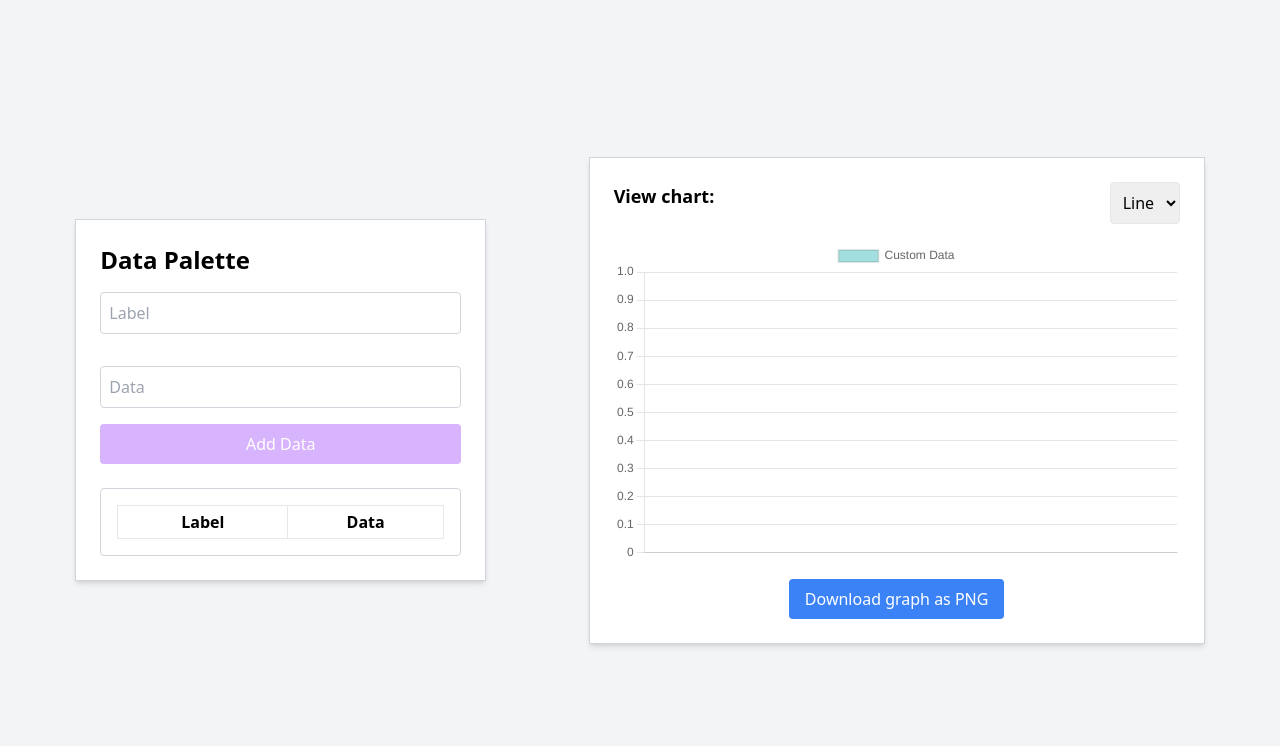
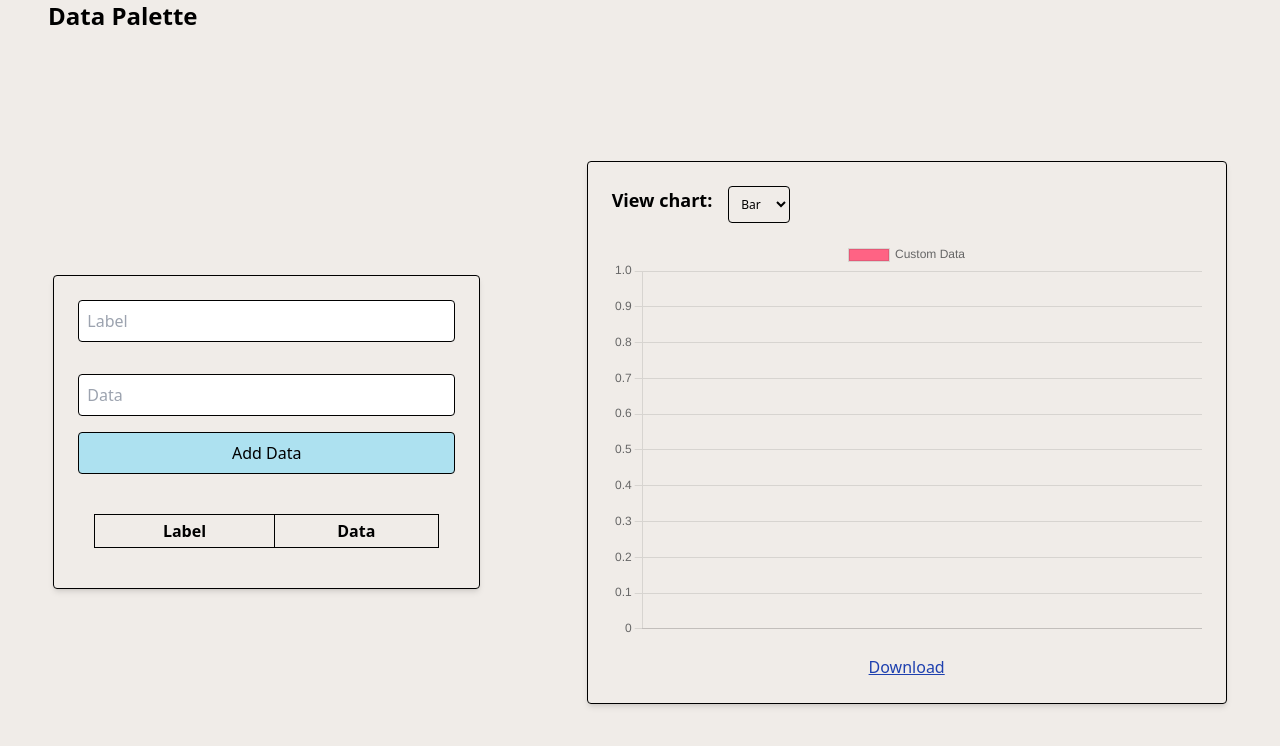
Before and after one commit to LamaAlzahranii/Data-Palette, a SvelteKit app: page / in a window 1280 px wide. Shown: the top 746 px of the page. Built offline with nearby package versions, Linux system fonts and the light colour scheme.

Commit message:
add pie type

```diff
--- a/src/routes/+page.svelte
+++ b/src/routes/+page.svelte
@@ -2,16 +2,13 @@
   import { fade } from "svelte/transition";
   import type { PageData } from "./$types";
   import Chart from "chart.js/auto";
+  import type { ChartType, ChartData } from "chart.js";
 
   export let data: PageData;
 
   let ctx: HTMLCanvasElement | undefined;
   let chart: Chart | undefined;
-
-  let showAge = true;
-  let showWeight = true;
-  let showHeight = true;
-  let chartType: "line" | "bar" = "line";
+  let chartType: ChartType = "bar";
 
   type LabelData = {
     label: string;
@@ -37,47 +34,60 @@
       chart.destroy();
     }
 
-    const chartData = labelsData.map(item => Number(item.data));
+    const chartData: ChartData = {
+      labels: labelsData.map(item => item.label),
+      datasets: [
+        {
+          label: "Custom Data",
+          data: labelsData.map(item => Number(item.data)),
+          borderWidth: 2,
+          backgroundColor: ["#FF6384", "#36A2EB", "#FFCE56", "#4BC0C0", "#9966FF", "#FF9F40"]
+        },
+      ],
+    };
 
     chart = new Chart(ctx, {
       type: chartType,
-      data: {
-        labels: labelsData.map(item => item.label),
-        datasets: [
-
-          {
-            label: "Custom Data",
-            data: chartData,
-            borderWidth: 2,
-            hidden: false,
-            backgroundColor: "rgba(75, 192, 192, 0.5)",
-          },
-        ],
-      },
+      data: chartData,
       options: {
+        responsive: true,
+        maintainAspectRatio: false,
         animation: false,
-        scales: {
-          y: {
-            beginAtZero: true,
-          },
-        },
+        scales: chartType !== "pie"
+          ? { y: { beginAtZero: true } }
+          : undefined,
       },
     });
   }
 </script>
-<div class="min-h-screen bg-gray-100 p-6 flex flex-col items-center md:flex-row md:justify-around">
+
+<style>
+  .canvas-container {
+    width: 100%;
+    max-width: 700px;
+    height: 400px;
+  }
+
+  canvas {
+    width: 100% !important;
+    height: 100% !important;
+  }
+</style>
+
+<div class="bg-[#F0ECE8]">
+<header>
+  <h2 class="text-2xl font-bold px-12">Data Palette</h2>
+</header>
+<div class="min-h-screen flex flex-col items-center md:flex-row md:justify-around">
   <!-- Left Section -->
-  <section class="bg-white shadow-md border border-gray-300 p-6 md:w-1/3 mb-6 md:mb-0">
-    <h2 class="text-2xl font-bold mb-4">Data Palette</h2>
-
-    <!-- Input for Label and Data -->
+  <section class="shadow-md border border-black rounded p-6 md:w-1/3 mb-6 md:mb-0">
     <div class="flex flex-col space-y-4">
       <div>
         <input
           type="text"
           placeholder="Label"
           bind:value={label}
-          class="border border-gray-300 rounded w-full p-2 mb-4"
+          class="border border-black rounded w-full p-2 mb-4"
         />
       </div>
 
@@ -86,26 +96,25 @@
           type="number"
           placeholder="Data"
           bind:value={dataInput}
-          class="border border-gray-300 rounded w-full p-2 mb-4"
+          class="border border-black rounded w-full p-2 mb-4"
         />
-        <button on:click={addLabelData} class="bg-purple-300 text-white px-4 py-2 rounded w-full">Add Data</button>
+        <button on:click={addLabelData} class="bg-[#ADE1F0] border border-black  text-black px-4 py-2 rounded w-full">Add Data</button>
       </div>
     </div>
 
-    <!-- Table for Label and Data -->
-    <div class="border border-gray-300 rounded mt-6 p-4">
+    <div class="rounded mt-6 p-4">
       <table class="w-full">
         <thead>
           <tr>
-            <th class="border px-2 py-1">Label</th>
-            <th class="border px-2 py-1">Data</th>
+            <th class="border border-black px-2 py-1">Label</th>
+            <th class="border border-black px-2 py-1">Data</th>
           </tr>
         </thead>
         <tbody>
           {#each labelsData as item}
             <tr>
-              <td class="border px-2 py-1">{item.label}</td>
-              <td class="border px-2 py-1">{item.data}</td>
+              <td class="border border-black px-2 py-1">{item.label}</td>
+              <td class="border border-black px-2 py-1">{item.data}</td>
             </tr>
           {/each}
         </tbody>
@@ -114,31 +123,26 @@
   </section>
 
   <!-- Right Section (Chart) -->
-  <section class="bg-white shadow-md border border-gray-300 p-6 md:w-1/2 flex flex-col items-center">
-    <div class="w-full flex justify-between mb-4">
-      <label for="view-chart" class="text-lg font-semibold">View chart:</label>
-      <select bind:value={chartType} class="border rounded p-2">
+  <section class="shadow-md border border-black rounded p-6 md:w-1/2 flex flex-col items-center">
+    <div class="w-full flex mb-4">
+      <label for="view-chart" class="text-lg font-semibold pr-4">View chart:</label>
+      <select bind:value={chartType} class="border text-xs border-black rounded p-2 bg-[#F0ECE8]">
         <option value="line">Line</option>
         <option value="bar">Bar</option>
-      </select>    </div>
+        <option value="pie">Pie</option>
+      </select>
+    </div>
 
-    <!-- Chart Container -->
     <div class="canvas-container w-full flex justify-center">
-      {#key [showAge, showHeight, showWeight, chartType]}
-        <canvas bind:this={ctx} width="700" height="400" in:fade></canvas>
+      {#key [chartType]}
+        <canvas bind:this={ctx} in:fade></canvas>
       {/key}
     </div>
     {#if ctx}
-      <a href={ctx.toDataURL()} target="_blank" download="graph.png" class="mt-4 bg-blue-500 text-white px-4 py-2 rounded">
-        Download graph as PNG
+      <a href={ctx.toDataURL()} target="_blank" download="graph.png" class="mt-4 text-blue-800 underline">
+        Download
       </a>
     {/if}
   </section>
 </div>
-
-<style>
-  .canvas-container {
-    width: 700px;
-    max-width: 100%;
-  }
-</style>
+</div>
```
